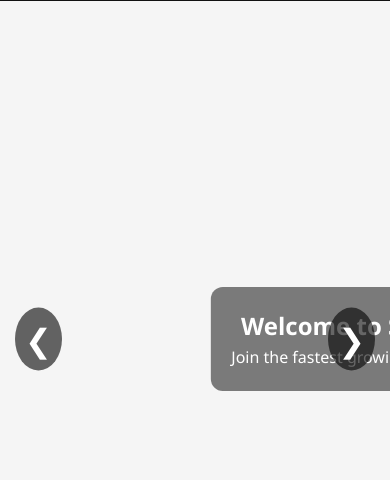
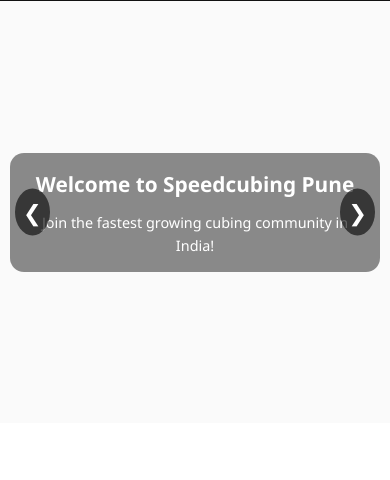
Before and after one commit to pranav-027/speedcubingpune.in, a plain HTML site: page index.html in a window 390 px wide. Shown: the part 90-570 px from the top of the page. Drawn offline with Linux system fonts and the light colour scheme.

Commit message:
update 2

```diff
--- a/script.js
+++ b/script.js
@@ -1,22 +1,30 @@
-let slides = document.querySelectorAll('.slide');
-let index = 0;
+let slideIndex = 0;
+const slides = document.querySelectorAll(".slide");
+const totalSlides = slides.length;
+const slidesContainer = document.querySelector(".slides");
 
-document.querySelector('.next').addEventListener('click', () => {
-  index = (index + 1) % slides.length;
-  updateSlide();
+function showSlide(index) {
+  slidesContainer.style.transform = `translateX(-${index * 100}%)`;
+  slides.forEach((slide, i) => {
+    slide.classList.toggle("active", i === index);
+  });
+}
+
+// Auto-slide every 6s (instead of ~3s)
+setInterval(() => {
+  slideIndex = (slideIndex + 1) % totalSlides;
+  showSlide(slideIndex);
+}, 6000);
+
+// Manual controls
+document.querySelector(".prev").addEventListener("click", () => {
+  slideIndex = (slideIndex - 1 + totalSlides) % totalSlides;
+  showSlide(slideIndex);
 });
 
-document.querySelector('.prev').addEventListener('click', () => {
-  index = (index - 1 + slides.length) % slides.length;
-  updateSlide();
+document.querySelector(".next").addEventListener("click", () => {
+  slideIndex = (slideIndex + 1) % totalSlides;
+  showSlide(slideIndex);
 });
 
-function updateSlide() {
-  document.querySelector('.slides').style.transform = `translateX(-${index * 100}%)`;
-}
-
-// Auto slide
-setInterval(() => {
-  index = (index + 1) % slides.length;
-  updateSlide();
-}, 5000);
+showSlide(slideIndex);
--- a/styles.css
+++ b/styles.css
@@ -1,18 +1,26 @@
-/* Reset & General */
+/* ---------------------- */
+/* RESET + BASE STYLES */
+/* ---------------------- */
 * {
   margin: 0;
   padding: 0;
   box-sizing: border-box;
-  font-family: 'Segoe UI', sans-serif;
+  font-family: 'Segoe UI', Roboto, sans-serif;
 }
 
 body {
-  background: #f5f5f5;
+  background: #fafafa;
   color: #222;
   line-height: 1.6;
 }
 
-/* Navbar */
+h1, h2, h3 {
+  font-weight: 600;
+}
+
+/* ---------------------- */
+/* NAVBAR */
+/* ---------------------- */
 .navbar {
   display: flex;
   justify-content: space-between;
@@ -59,7 +67,9 @@ body {
   color: #ffcc00;
 }
 
-/* Slider */
+/* ---------------------- */
+/* SLIDER */
+/* ---------------------- */
 .slider {
   position: relative;
   height: 80vh;
@@ -68,8 +78,7 @@ body {
 
 .slides {
   display: flex;
-  width: 300%;
-  transition: transform 0.8s ease;
+  transition: transform 1.2s ease-in-out;
 }
 
 .slide {
@@ -83,14 +92,34 @@ body {
   justify-content: center;
 }
 
-.overlay {
-  background: rgba(0,0,0,0.5);
-  color: white;
-  padding: 20px;
-  text-align: center;
-  border-radius: 12px;
+.slide.active .overlay {
+  animation: fadeInUp 1s ease forwards;
 }
 
+.overlay {
+  background: rgba(0,0,0,0.45);
+  color: white;
+  padding: 25px;
+  border-radius: 14px;
+  text-align: center;
+  max-width: 80%;
+}
+
+.overlay h2 {
+  font-size: 2.5rem;
+  margin-bottom: 10px;
+}
+
+.overlay p {
+  font-size: 1.2rem;
+}
+
+@keyframes fadeInUp {
+  from { opacity: 0; transform: translateY(20px); }
+  to { opacity: 1; transform: translateY(0); }
+}
+
+/* Slider Buttons */
 .prev, .next {
   position: absolute;
   top: 50%;
@@ -99,15 +128,22 @@ body {
   background: rgba(0,0,0,0.6);
   color: white;
   border: none;
-  padding: 10px;
+  padding: 12px;
   cursor: pointer;
   border-radius: 50%;
+  transition: background 0.3s;
+}
+
+.prev:hover, .next:hover {
+  background: rgba(0,0,0,0.85);
 }
 
 .prev { left: 15px; }
 .next { right: 15px; }
 
-/* Gallery */
+/* ---------------------- */
+/* GALLERY */
+/* ---------------------- */
 .gallery {
   padding: 60px 20px;
   background: #fff;
@@ -116,24 +152,27 @@ body {
 
 .gallery h2 {
   margin-bottom: 30px;
+  font-size: 2rem;
 }
 
 .gallery-grid {
   display: grid;
-  grid-template-columns: repeat(auto-fit, minmax(250px, 1fr));
+  grid-template-columns: repeat(auto-fit, minmax(260px, 1fr));
   gap: 25px;
 }
 
 .gallery-card {
   background: #fdfdfd;
-  border-radius: 12px;
+  border-radius: 14px;
   overflow: hidden;
   box-shadow: 0 4px 15px rgba(0,0,0,0.1);
-  transition: transform 0.3s ease;
+  transition: transform 0.3s ease, box-shadow 0.3s ease;
+  cursor: pointer;
 }
 
 .gallery-card:hover {
-  transform: scale(1.05);
+  transform: translateY(-8px);
+  box-shadow: 0 8px 20px rgba(0,0,0,0.15);
 }
 
 .gallery-card img {
@@ -143,11 +182,12 @@ body {
 }
 
 .card-content {
-  padding: 15px;
+  padding: 18px;
 }
 
 .card-content h3 {
   margin-bottom: 10px;
+  font-size: 1.2rem;
 }
 
 .card-content a {
@@ -164,16 +204,23 @@ body {
   background: #cc0000;
 }
 
-/* Competitions */
+/* ---------------------- */
+/* COMPETITIONS TABLE */
+/* ---------------------- */
 .competitions {
   padding: 60px 20px;
   text-align: center;
   background: #f9f9f9;
 }
 
+.competitions h2 {
+  font-size: 2rem;
+  margin-bottom: 25px;
+}
+
 .table-container {
   max-width: 900px;
-  margin: 30px auto;
+  margin: 0 auto;
   overflow-x: auto;
 }
 
@@ -181,7 +228,6 @@ body {
   width: 100%;
   border-collapse: collapse;
   font-size: 1rem;
-  min-width: 600px;
   background: white;
   box-shadow: 0 4px 20px rgba(0,0,0,0.1);
   border-radius: 12px;
@@ -211,7 +257,9 @@ body {
   border-bottom: none;
 }
 
-/* About */
+/* ---------------------- */
+/* ABOUT */
+/* ---------------------- */
 .about {
   padding: 50px 20px;
   text-align: center;
@@ -223,7 +271,9 @@ body {
   font-size: 1.1rem;
 }
 
-/* Footer */
+/* ---------------------- */
+/* FOOTER */
+/* ---------------------- */
 footer {
   background: #111;
   color: white;
@@ -231,3 +281,34 @@ footer {
   padding: 20px;
   margin-top: 30px;
 }
+
+/* ---------------------- */
+/* RESPONSIVE DESIGN */
+/* ---------------------- */
+@media (max-width: 768px) {
+  .slider { height: 60vh; }
+  .slide { height: 60vh; }
+
+  .overlay {
+    padding: 15px;
+    max-width: 95%;
+  }
+
+  .overlay h2 { font-size: 1.6rem; }
+  .overlay p { font-size: 1rem; }
+
+  .prev, .next {
+    font-size: 1.4rem;
+    padding: 8px;
+  }
+
+  .gallery-grid { grid-template-columns: 1fr; }
+  .styled-table { font-size: 0.9rem; min-width: unset; }
+}
+
+@media (max-width: 480px) {
+  .slider { height: 50vh; }
+  .slide { height: 50vh; }
+  .overlay h2 { font-size: 1.3rem; }
+  .overlay p { font-size: 0.9rem; }
+}
```
